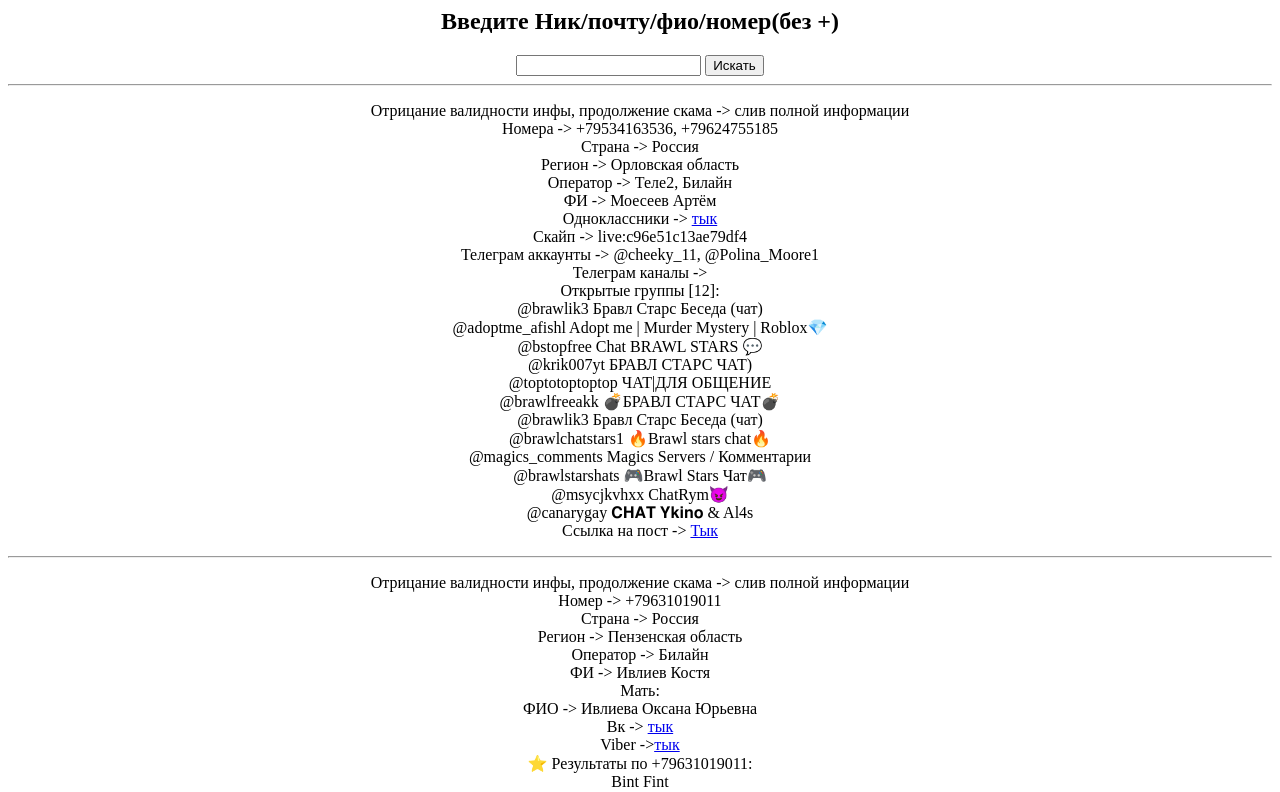
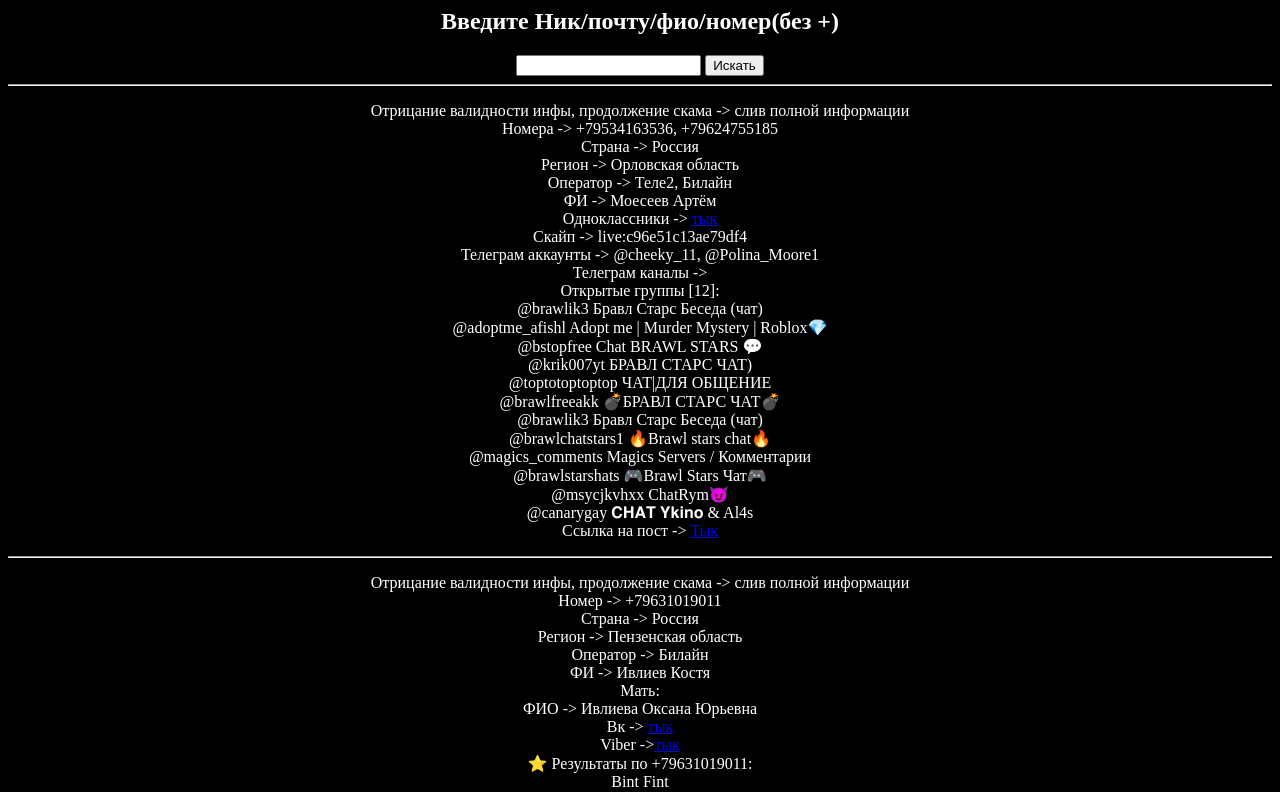
Before and after one commit to Bwz72829191/dna, a plain HTML site: page search.html in a window 1280 px wide. Shown: the top 792 px of the page. Drawn offline with Linux system fonts and the light colour scheme.

Commit message:
Update search.html

```diff
--- a/search.html
+++ b/search.html
@@ -34,14 +34,14 @@ function FindOnPage(inputId) {//ищет текст на странице, в п
   window.location = '#'+textToFind;//перемещаем скрол к последнему найденному совпадению
  }
 </script>
-<body style=»background-color: #121212>
+<body bgcolor="black">
 <center>
+<font color="white">
 <h2>Введите Ник/почту/фио/номер(без +)</h2>
 <input type="text" id="text-to-find" value="">
 <input type="button" onclick="javascript: FindOnPage('text-to-find'); return false;" value="Искать"/>
 <br/>
 <hr/>
-
 <p>
 Отрицание валидности инфы, продолжение скама -> слив полной информации
 <br>
@@ -388,5 +388,6 @@ Viber -> <a href="viber://add?number=%2B79024664767">тык</a>
 								<hr/>
 								<p>
 									</p>
+									</font>
 									</center>
 </body>
```
